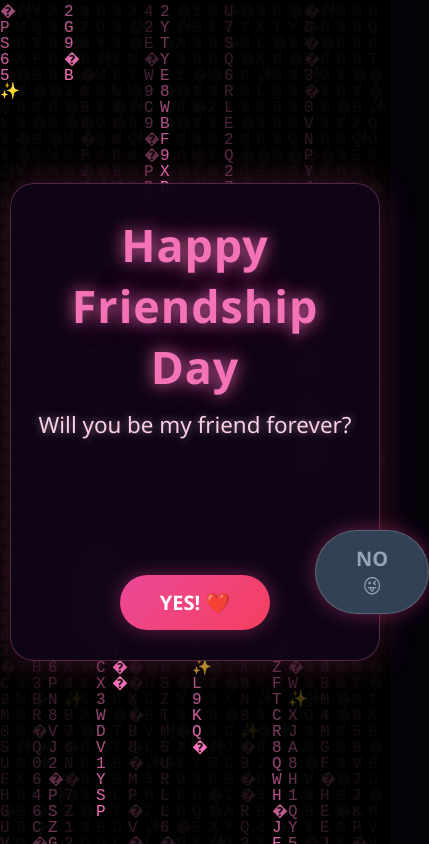
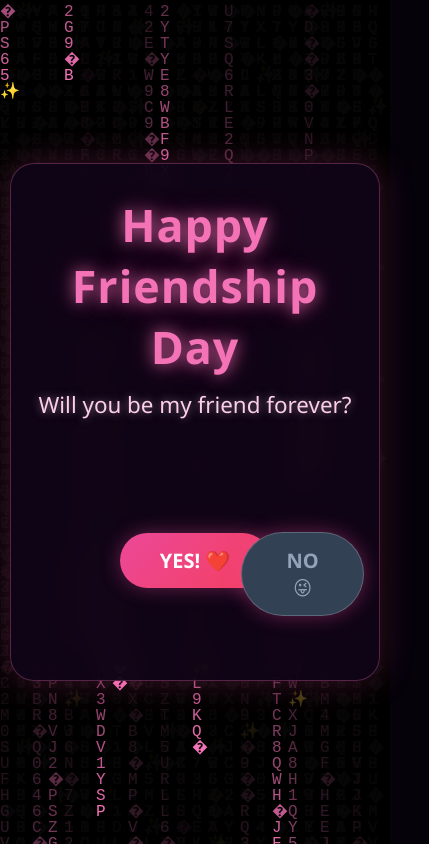
Before and after one commit to namanganesh11/Happy-friendship-Kanha, a plain HTML site: page index.html in a window 390 px wide. Shown: the whole page, 429 px wide, since content can reach past the window. Drawn offline with nearby package versions, Linux system fonts and the light colour scheme.

Commit message:
Update index.html

```diff
--- a/index.html
+++ b/index.html
@@ -63,17 +63,17 @@
       font-size: 1.4rem;
       color: #fbcfe8;
       text-shadow: 0 0 8px rgba(251, 207, 232, 0.5);
-      margin-bottom: 70px;
+      margin-bottom: 50px;
     }
 
     /* BUTTON ZONE */
     .button-zone {
       position: relative;
       width: 100%;
-      height: 120px;
+      height: 220px;
       display: flex;
       justify-content: center;
-      align-items: flex-end;
+      align-items: center;
     }
 
     .btn {
@@ -92,10 +92,11 @@
       color: white;
       z-index: 5;
       transition: transform 0.2s ease, box-shadow 0.2s ease;
+      position: relative;
     }
 
     #yesBtn:hover {
-      transform: scale(1.1);
+      transform: scale(1.15);
       box-shadow: 0 0 30px rgba(244, 63, 94, 0.8);
     }
 
@@ -104,7 +105,7 @@
       background: #334155;
       color: #94a3b8;
       z-index: 10;
-      transition: left 0.15s ease-out, top 0.15s ease-out;
+      transition: left 0.15s cubic-bezier(0.175, 0.885, 0.32, 1.275), top 0.15s cubic-bezier(0.175, 0.885, 0.32, 1.275);
       border: 1px solid rgba(255, 255, 255, 0.2);
     }
 
@@ -152,7 +153,7 @@
       width: 140px;
       height: 140px;
       background: rgba(30, 20, 40, 0.9);
-      border-radius: 50%; /* Circular photo frames */
+      border-radius: 50%;
       padding: 8px;
       border: 2px solid rgba(244, 114, 182, 0.4);
       box-shadow: 0 0 20px rgba(236, 72, 153, 0.3);
@@ -163,12 +164,12 @@
       transition: transform 0.3s ease;
     }
 
-    /* 5 Slots Circular Coordinates (360 / 5 = 72 degree steps) */
-    .slot-0 { top: 0px; left: 50%; transform: translateX(-50%); }                   /* Top Center */
-    .slot-1 { top: 155px; right: 10px; }                                            /* Top Right */
-    .slot-2 { bottom: 50px; right: 80px; }                                          /* Bottom Right */
-    .slot-3 { bottom: 50px; left: 80px; }                                           /* Bottom Left */
-    .slot-4 { top: 155px; left: 10px; }                                             /* Top Left */
+    /* 5 Slots Circular Coordinates */
+    .slot-0 { top: 0px; left: 50%; transform: translateX(-50%); }
+    .slot-1 { top: 155px; right: 10px; }
+    .slot-2 { bottom: 50px; right: 80px; }
+    .slot-3 { bottom: 50px; left: 80px; }
+    .slot-4 { top: 155px; left: 10px; }
 
     /* PLUS ICON STYLING */
     .plus-btn {
@@ -227,6 +228,9 @@
         width: 38px;
         height: 38px;
         font-size: 1.3rem;
+      }
+      .button-zone {
+        height: 180px;
       }
     }
   </style>
@@ -334,34 +338,50 @@
       canvas.height = window.innerHeight;
     });
 
-    /* 2. IMPOSSIBLE 'NO' BUTTON DODGE LOGIC */
+    /* 2. IMPOSSIBLE 'NO' BUTTON - ORBITS AROUND YES BUTTON */
     const noBtn = document.getElementById('noBtn');
+    const yesBtn = document.getElementById('yesBtn');
     const btnZone = document.getElementById('btnZone');
 
-    function resetNoPosition() {
-      noBtn.style.left = `calc(50% + 120px)`;
-      noBtn.style.top = `20px`;
-    }
-    resetNoPosition();
+    let currentAngle = 0;
+    const orbitRadius = 115; // Distance from center of YES button
 
-    function moveNoBtnAway() {
+    function positionNoBtn(angle) {
+      const yesRect = yesBtn.getBoundingClientRect();
       const zoneRect = btnZone.getBoundingClientRect();
-      const btnRect = noBtn.getBoundingClientRect();
 
-      const maxX = zoneRect.width - btnRect.width;
-      const maxY = zoneRect.height - btnRect.height;
+      // Find YES button center relative to container
+      const yesCenterX = (yesRect.left + yesRect.width / 2) - zoneRect.left;
+      const yesCenterY = (yesRect.top + yesRect.height / 2) - zoneRect.top;
 
-      let newX = Math.random() * maxX;
-      let newY = Math.random() * maxY;
+      const noWidth = noBtn.offsetWidth || 100;
+      const noHeight = noBtn.offsetHeight || 50;
 
-      noBtn.style.left = `${newX}px`;
-      noBtn.style.top = `${newY}px`;
+      // Position on circular path around YES button
+      const x = yesCenterX + orbitRadius * Math.cos(angle) - (noWidth / 2);
+      const y = yesCenterY + orbitRadius * Math.sin(angle) - (noHeight / 2);
+
+      noBtn.style.left = `${x}px`;
+      noBtn.style.top = `${y}px`;
     }
 
-    noBtn.addEventListener('mouseenter', moveNoBtnAway);
-    noBtn.addEventListener('touchstart', (e) => {
-      e.preventDefault();
-      moveNoBtnAway();
+    function dodgeNoBtn() {
+      // Rotate by at least 90° plus a random angle to jump around YES
+      currentAngle += (Math.PI / 2) + (Math.random() * Math.PI);
+      positionNoBtn(currentAngle);
+    }
+
+    // Set initial position
+    setTimeout(() => positionNoBtn(currentAngle), 50);
+    window.addEventListener('resize', () => positionNoBtn(currentAngle));
+
+    // Dodge on hover, touch, pointer, or click attempt
+    ['mouseenter', 'mousemove', 'mouseover', 'touchstart', 'pointerdown', 'click'].forEach(evt => {
+      noBtn.addEventListener(evt, (e) => {
+        e.preventDefault();
+        e.stopPropagation();
+        dodgeNoBtn();
+      });
     });
 
     /* 3. SWITCH TO PAGE 2 & CONFETTI */
@@ -394,7 +414,6 @@
       reader.onload = function (e) {
         let lockedPhotos = JSON.parse(localStorage.getItem('kanha_circle_photos') || '{}');
 
-        // Save image permanently to specific circular slot
         lockedPhotos[index] = {
           imgSrc: e.target.result
         };
@@ -416,7 +435,6 @@
       for (let i = 0; i < 5; i++) {
         const slotEl = document.getElementById(`slot-${i}`);
         if (lockedPhotos[i]) {
-          // Replace plus button with locked circular image
           slotEl.innerHTML = `<img src="${lockedPhotos[i].imgSrc}" alt="Memory with Kanha" />`;
           slotEl.style.cursor = "default";
         }
```
